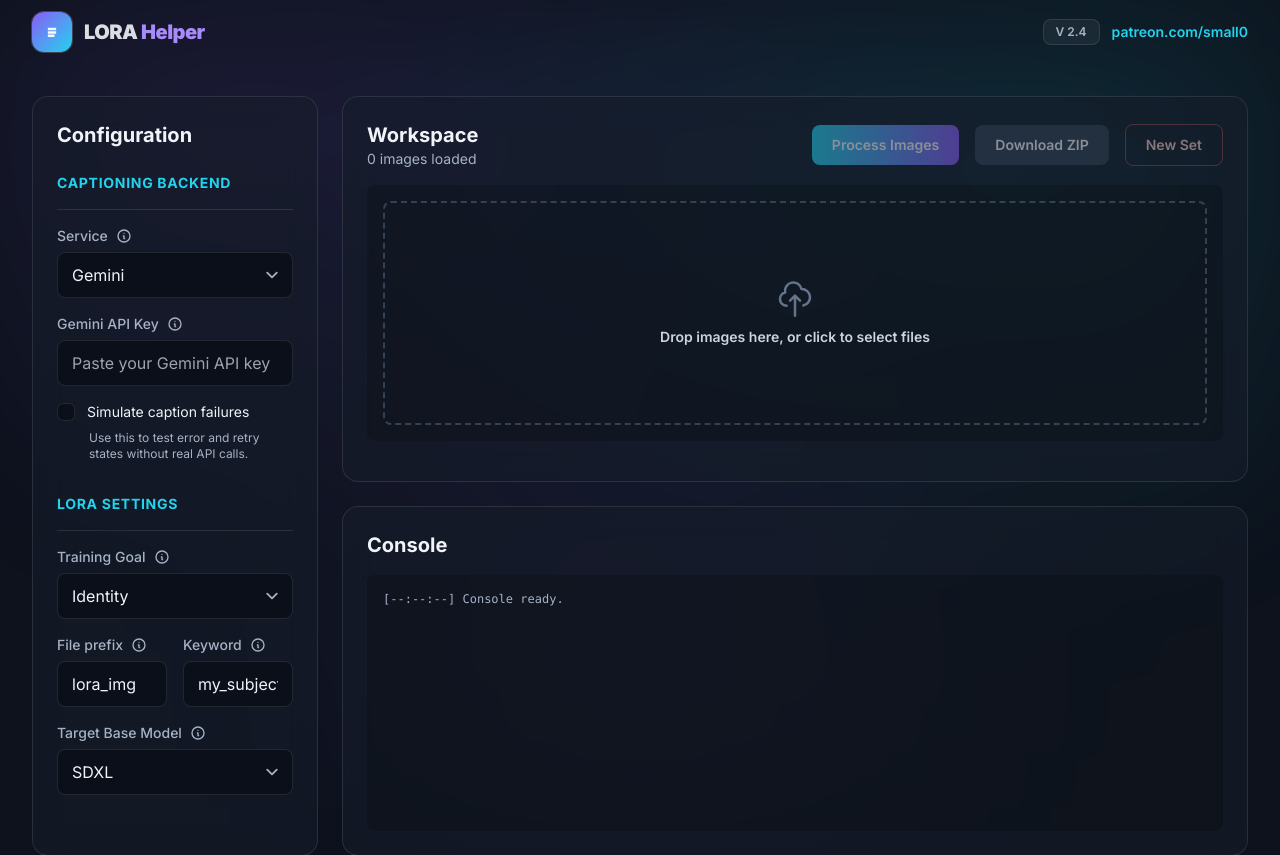
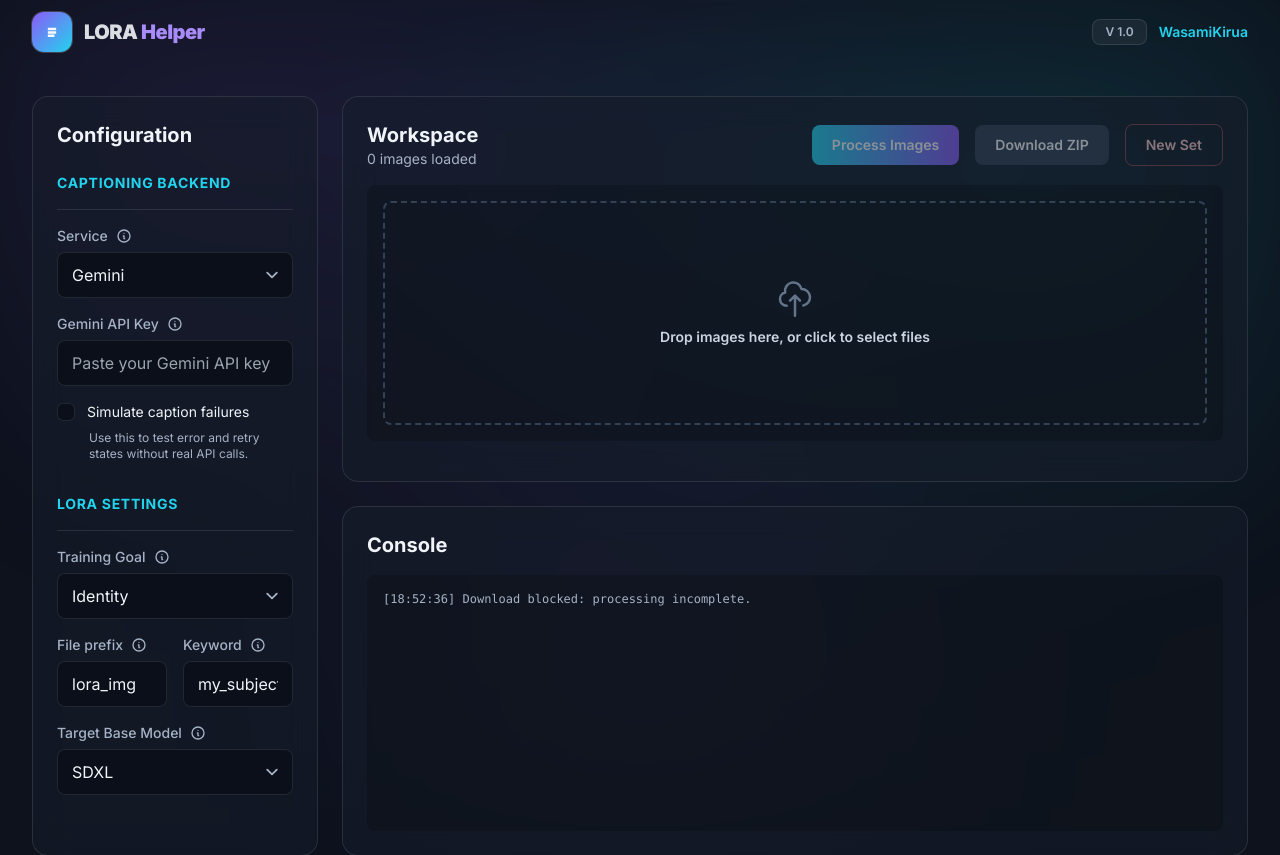
Before and after one commit to WasamiKirua/LoRA-helper, a FastAPI app: page / in a window 1280 px wide. Shown: the top 855 px of the page. Run offline with FastAPI, Linux system fonts and the light colour scheme; some libraries are stand-ins or nearby versions.

Commit message:
changed title, version and link

```diff
--- a/templates/index.html
+++ b/templates/index.html
@@ -271,9 +271,9 @@
                     </span>
                 </div>
                 <div class="flex items-center gap-3">
-                    <span class="text-xs font-semibold text-text-secondary bg-white/5 border border-white/10 rounded-lg px-3 py-1">V 2.4</span>
-                    <a href="https://patreon.com/small0" target="_blank" rel="noreferrer" class="text-sm font-semibold text-accent-cyan hover:text-white transition-colors">
-                        patreon.com/small0
+                    <span class="text-xs font-semibold text-text-secondary bg-white/5 border border-white/10 rounded-lg px-3 py-1">V 1.0</span>
+                    <a href="https://github.com/WasamiKirua" target="_blank" rel="noreferrer" class="text-sm font-semibold text-accent-cyan hover:text-white transition-colors">
+                        WasamiKirua
                     </a>
                 </div>
             </div>
```
